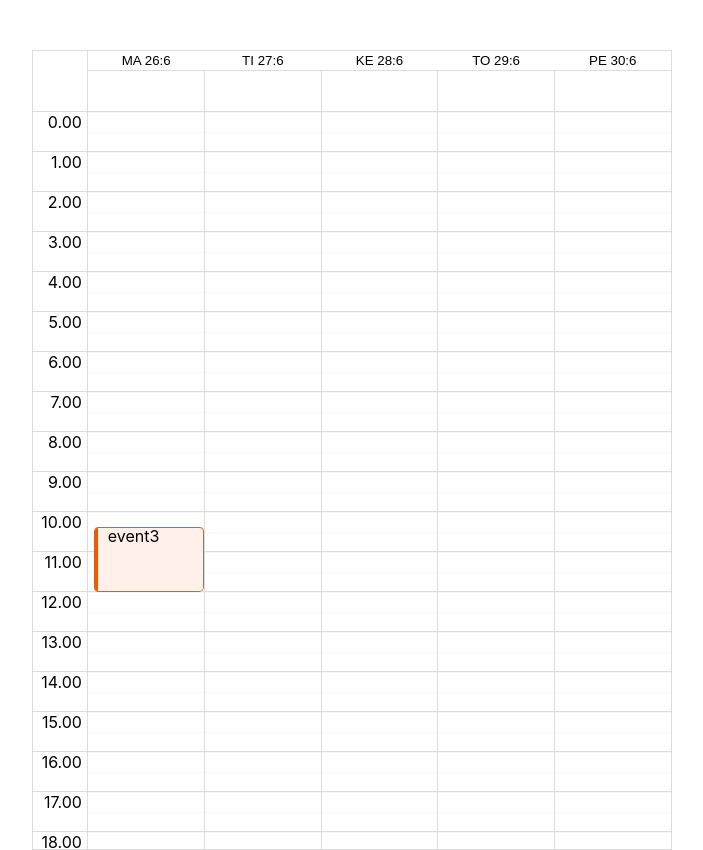
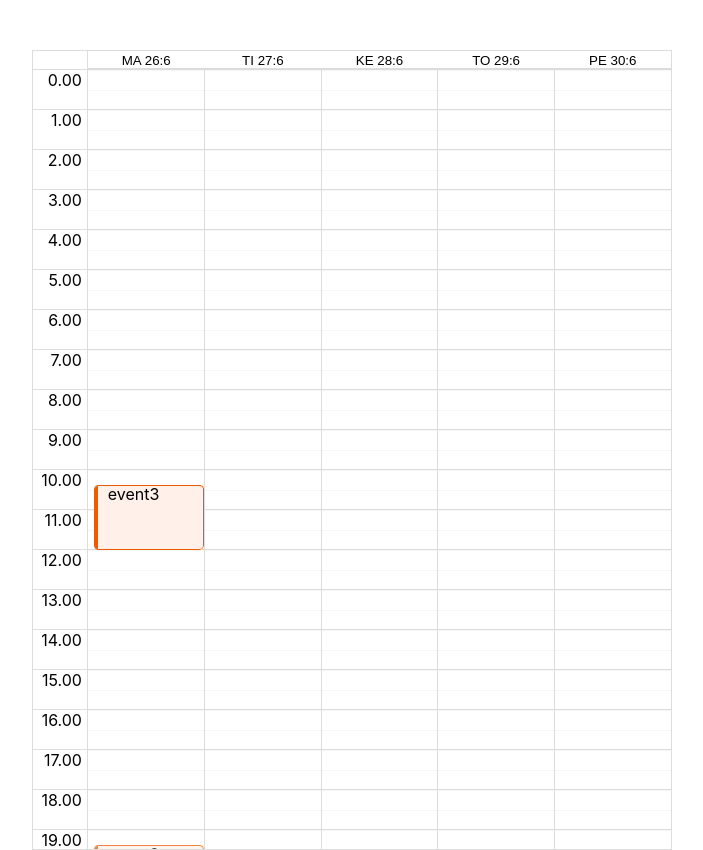
Before and after one commit to srikanthkyatham/react-big-calendar-app, a React (Create React App) app: page / in a window 1280 px wide. Shown: the whole page, without its empty margins (68-771 px from the left). Built offline with nearby package versions, Linux system fonts and the light colour scheme.

Commit message:
chore!: custom work week header

```diff
--- a/src/Calendar.tsx
+++ b/src/Calendar.tsx
@@ -60,6 +60,11 @@ const MyEvent = (props: MyEventProps) => {
   return <EventComponent {...props} />;
 };
 
+const MyCustomHeader = (props: any) => {
+  const { label } = props;
+  return <div>{label}</div>;
+};
+
 export const Calendar = (props: any) => {
   const { components, defaultDate, views } = useMemo(() => {
     return {
@@ -73,6 +78,13 @@ export const Calendar = (props: any) => {
         },
         eventInnerWrapper: (eventWrapperProps: any) => {
           return <>{eventWrapperProps.children} </>;
+        },
+
+        week: {
+          header: MyCustomHeader,
+        },
+        work_week: {
+          header: MyCustomHeader,
         },
 
         /*timeSlotWrapper: (timeSlotWrapperProps: any) => {
--- a/src/bigcalendar.css
+++ b/src/bigcalendar.css
@@ -710,10 +710,6 @@ button.rbc-input::-moz-focus-inner {
   border-left: 1px solid rgb(220, 220, 220);
 }
 
-.rbc-timeslot-group {
-  border-bottom: 1px solid rgb(220, 220, 220);
-}
-
 .rbc-header {
   border-bottom: 1px solid rgb(220, 220, 220);
 }
@@ -722,8 +718,20 @@ button.rbc-input::-moz-focus-inner {
   border-left: 0px;
 }
 
+.rbc-day-slot .rbc-time-column .rbc-now .rbc-today > .rbc-timeslot-group {
+  border-bottom: 1px solid rgb(220, 220, 220);
+}
+
+.rbc-day-slot .rbc-time-column > .rbc-timeslot-group {
+  border-bottom: 1px solid rgb(220, 220, 220);
+}
+
 .rbc-time-gutter .rbc-time-column > .rbc-timeslot-group {
   border-bottom: 0px;
 }
 
+.rbc-time-view .rbc-row {
+  min-height: auto;
+}
+
 /*# sourceMappingURL=bigcalendar.css.map */
--- a/src/bigcalendar.scss
+++ b/src/bigcalendar.scss
@@ -51,9 +51,6 @@
   border-left:  1px solid rgb(220, 220, 220)
 }
 
-.rbc-timeslot-group {
-  border-bottom:  1px solid rgb(220, 220, 220)
-}
 
 .rbc-header {
   border-bottom:  1px solid rgb(220, 220, 220)
@@ -63,6 +60,18 @@
   border-left:  0px
 }
 
+.rbc-day-slot .rbc-time-column .rbc-now .rbc-today > .rbc-timeslot-group {
+  border-bottom:  1px solid rgb(220, 220, 220)
+}
+
+.rbc-day-slot .rbc-time-column > .rbc-timeslot-group {
+  border-bottom:  1px solid rgb(220, 220, 220)
+}
+
 .rbc-time-gutter .rbc-time-column > .rbc-timeslot-group {
   border-bottom: 0px;
 }
+
+.rbc-time-view .rbc-row {
+  min-height: auto;
+}
```
Also changed, not shown: 1 other file (tests, documents, lock files or other folders).
